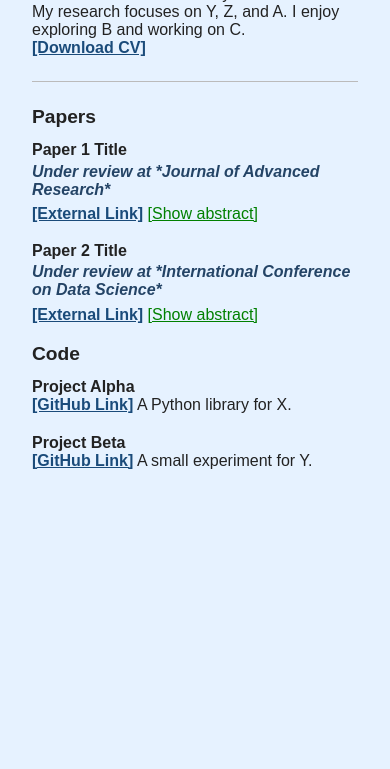
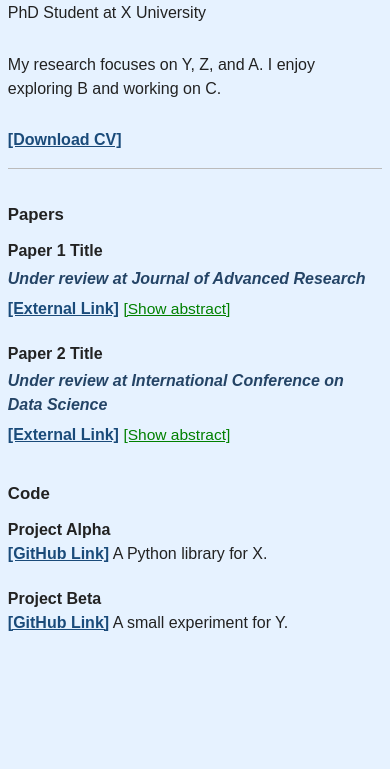
Before and after one commit to andyjohntmpemai/andyjohntmpemail.github.io, a plain HTML site: page index.html in a window 390 px wide. Shown: the part 75-844 px from the top of the page. Drawn offline with Linux system fonts and the light colour scheme.

Commit message:
Update index.html

```diff
--- a/index.html
+++ b/index.html
@@ -3,18 +3,21 @@
 <head>
   <meta charset="UTF-8">
   <title>Your Name - CV & Papers</title>
+  <meta name="viewport" content="width=device-width, initial-scale=1.0"> <!-- Responsive meta -->
   <style>
     body {
       font-family: sans-serif;
       background: #e6f2ff; /* light blue */
       color: #222;
-      margin: 2em;
+      margin: 4vw;
+      max-width: 700px;
+      line-height: 1.5;
     }
     .self-intro {
       margin-bottom: 0.5em;
     }
     .cv-link, .link, .code-link {
-      color: #1a4b7a; /* medium navy blue */
+      color: #1a4b7a;
       text-decoration: underline;
       font-weight: bold;
     }
@@ -24,21 +27,23 @@
       margin: 1.5em 0;
     }
     .section-title {
-      font-size: 1.2em;
+      font-size: 1.1em;
       font-weight: bold;
       margin-bottom: 0.7em;
+      margin-top: 2em;
     }
     .paper, .code {
-      margin-bottom: 1.2em;
+      margin-bottom: 1.3em;
     }
     .paper-title, .code-title {
       font-weight: bold;
+      word-break: break-word;
     }
     .journal-line {
       display: block;
       font-weight: bold;
       font-style: italic;
-      color: #244466; /* medium dark navy blue */
+      color: #244466;
       margin-top: 0.2em;
       margin-bottom: 0.4em;
     }
@@ -47,15 +52,41 @@
       cursor: pointer;
       text-decoration: underline;
       margin-right: 1em;
+      font-size: 0.97em;
     }
     .abstract {
       display: none;
-      background: #222; /* dark grey */
+      background: #222;
       color: #fafafa;
       margin-top: 0.3em;
-      margin-left: 1em;
+      margin-left: 0em;
       padding: 0.6em 1em;
       border-radius: 6px;
+      font-size: 0.99em;
+      word-break: break-word;
+    }
+
+    /* Responsive design tweaks */
+    @media (max-width: 600px) {
+      body {
+        margin: 3vw 2vw;
+        max-width: 98vw;
+        font-size: 1em;
+      }
+      .section-title {
+        font-size: 1.05em;
+      }
+      .self-intro span {
+        display: block;
+        margin-bottom: 0.2em;
+      }
+      .abstract {
+        padding: 0.6em 0.5em;
+        font-size: 0.98em;
+      }
+      hr {
+        margin: 1em 0;
+      }
     }
   </style>
 </head>
@@ -78,7 +109,7 @@
     <!-- Paper 1 -->
     <div class="paper">
       <span class="paper-title">Paper 1 Title</span>
-      <span class="journal-line">Under review at *Journal of Advanced Research*</span>
+      <span class="journal-line">Under review at <em>Journal of Advanced Research</em></span>
       <a class="link" href="https://arxiv.org/abs/1234.5678" target="_blank">[External Link]</a>
       <span class="toggle-abstract" onclick="toggleAbstract('abs1')">[Show abstract]</span>
       <div id="abs1" class="abstract">
@@ -89,7 +120,7 @@
     <!-- Paper 2 -->
     <div class="paper">
       <span class="paper-title">Paper 2 Title</span>
-      <span class="journal-line">Under review at *International Conference on Data Science*</span>
+      <span class="journal-line">Under review at <em>International Conference on Data Science</em></span>
       <a class="link" href="https://arxiv.org/abs/2345.6789" target="_blank">[External Link]</a>
       <span class="toggle-abstract" onclick="toggleAbstract('abs2')">[Show abstract]</span>
       <div id="abs2" class="abstract">
```
